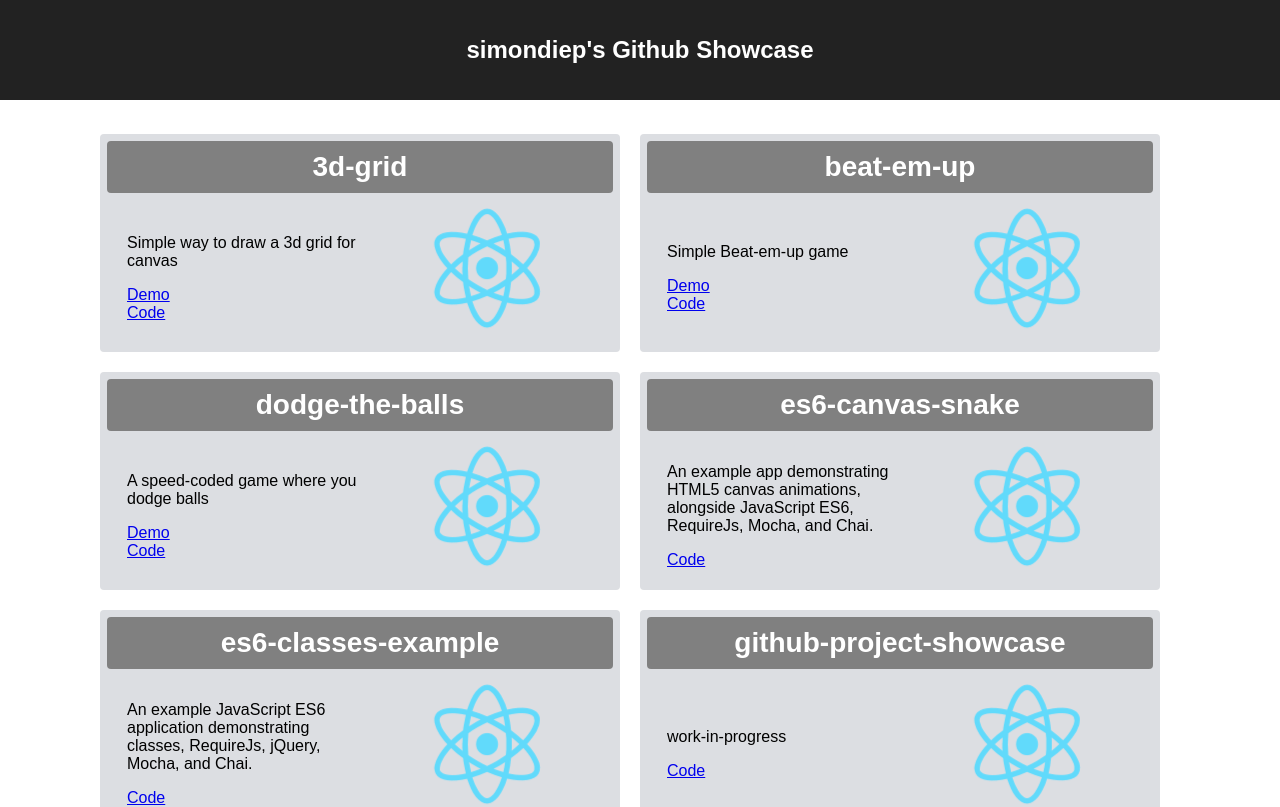
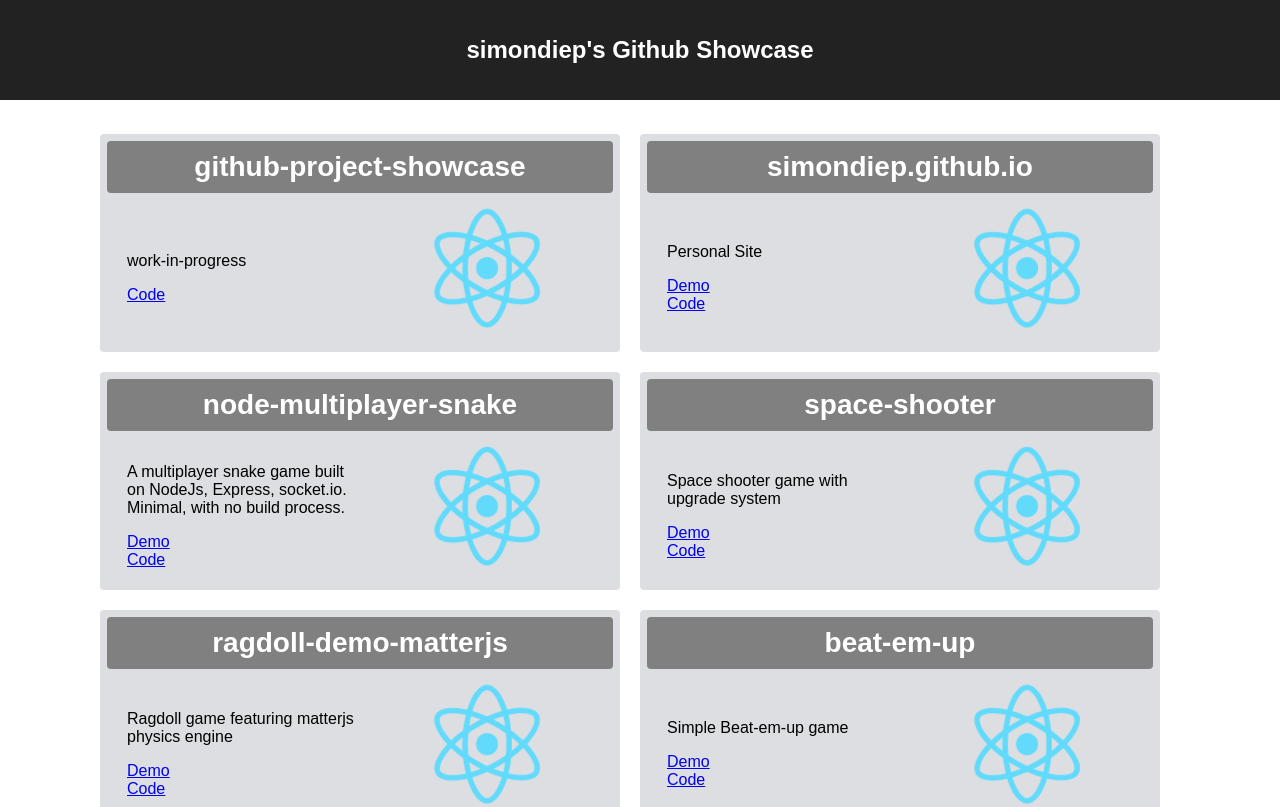
Before and after one commit to simondiep/github-project-showcase, a React (Create React App) app: page / in a window 1280 px wide. Shown: the top 807 px of the page. Built offline with nearby package versions, Linux system fonts and the light colour scheme.

Commit message:
Sort repos by most recently updated

```diff
--- a/src/App.js
+++ b/src/App.js
@@ -9,8 +9,11 @@ const GITHUB_USERNAME = "simondiep";
 class App extends Component {
   constructor(props) {
     super(props);
+
     this.state = {
-      repositories,
+      repositories: repositories.sort(
+        (a, b) => (a.updated_at > b.updated_at ? -1 : b.updated_at > a.updated_at ? 1 : 0),
+      ),
     };
   }
 
```
Also changed, not shown: 1 other file (tests, documents, lock files or other folders).
